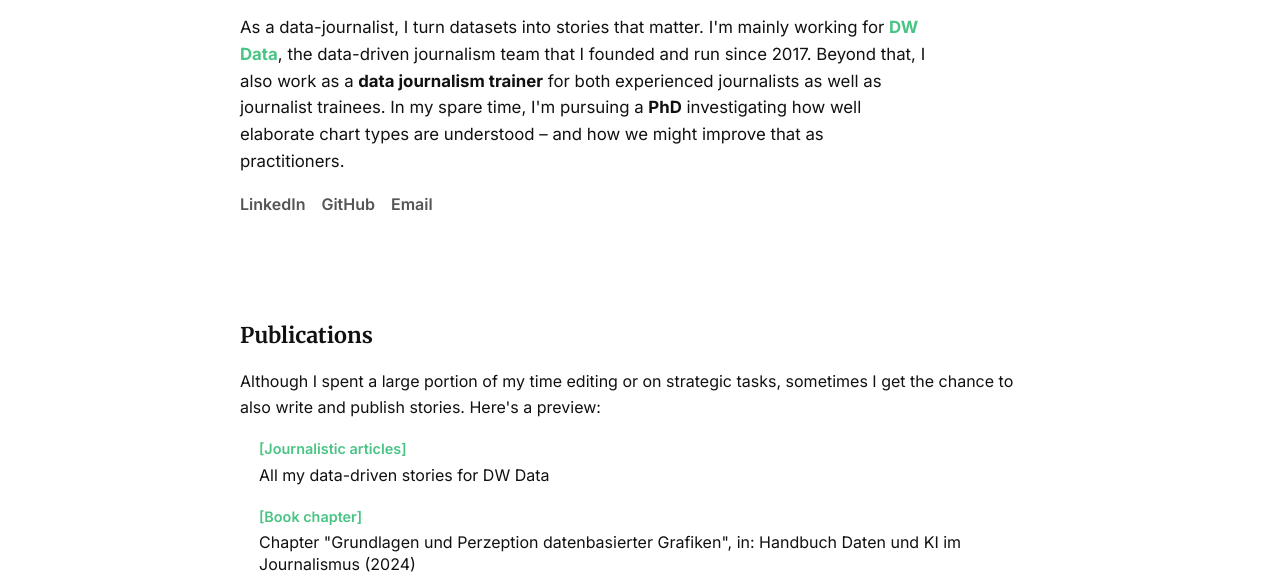
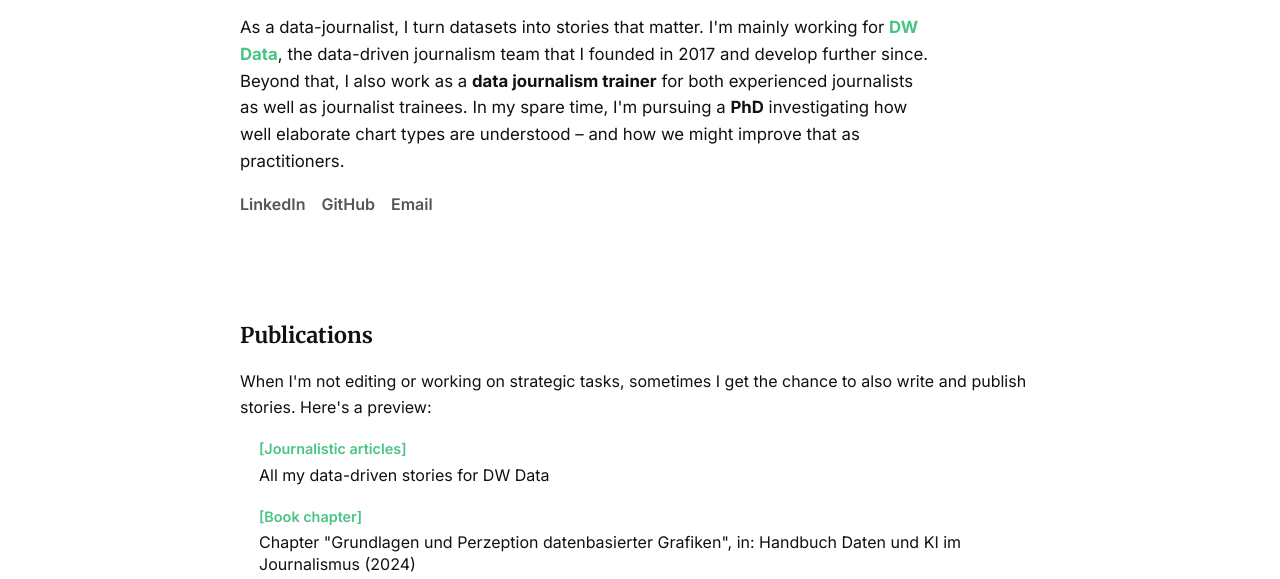
Before and after one commit to gcgruen/gcgruen.github.io, a plain HTML site: page index.html in a window 1280 px wide. Shown: the part 221-800 px from the top of the page. Drawn offline with Linux system fonts and the light colour scheme.

Commit message:
Update index.html

```diff
--- a/index.html
+++ b/index.html
@@ -73,7 +73,7 @@
           <h1 class="hero-title">Gianna-Carina Grün</h1>
           <p class="hero-lead">
             As a data-journalist, I turn datasets into stories that matter. I'm mainly working for <strong><a href="https://dw.com/data" target="_blank" rel="noopener">DW Data</a></strong>,
-            the data-driven journalism team that I founded and run since 2017. Beyond that, I also work as a
+            the data-driven journalism team that I founded in 2017 and develop further since. Beyond that, I also work as a
             <strong>data journalism trainer</strong> for both experienced journalists as well as journalist trainees. In my spare time, I'm pursuing
             a <strong>PhD</strong> investigating how well elaborate chart types are understood – and how we might improve that as practitioners.
           </p>
@@ -90,7 +90,7 @@
     <section id="publications" class="section">
       <div class="container narrow">
         <h2 class="section-title">Publications</h2>
-        <p>Although I spent a large portion of my time editing or on strategic tasks, sometimes I get the chance to also write and publish stories. Here's a preview:</p>
+        <p>When I'm not editing or working on strategic tasks, sometimes I get the chance to also write and publish stories. Here's a preview:</p>
         <ul class="pub-list">
           <li class="pub-item"> <span class="pub-meta pub-journalism">[Journalistic articles] </span>
             <a href="https://www.dw.com/en/gianna-carina-gr%C3%BCn/person-36865192" class="pub-link"><h3 class="pub-title">All my data-driven stories for DW Data</h3></a>
```
